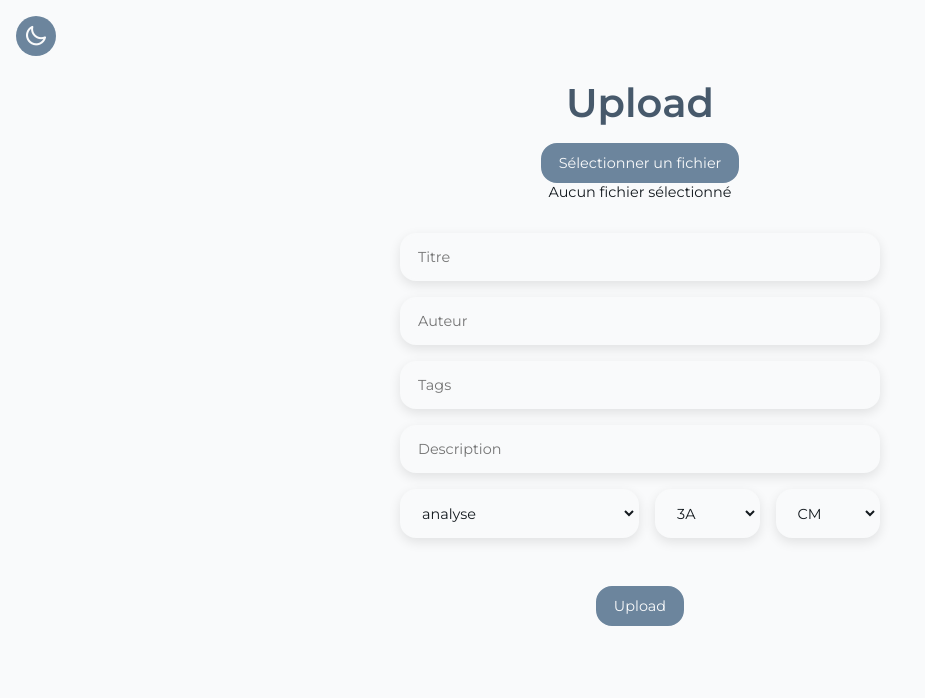
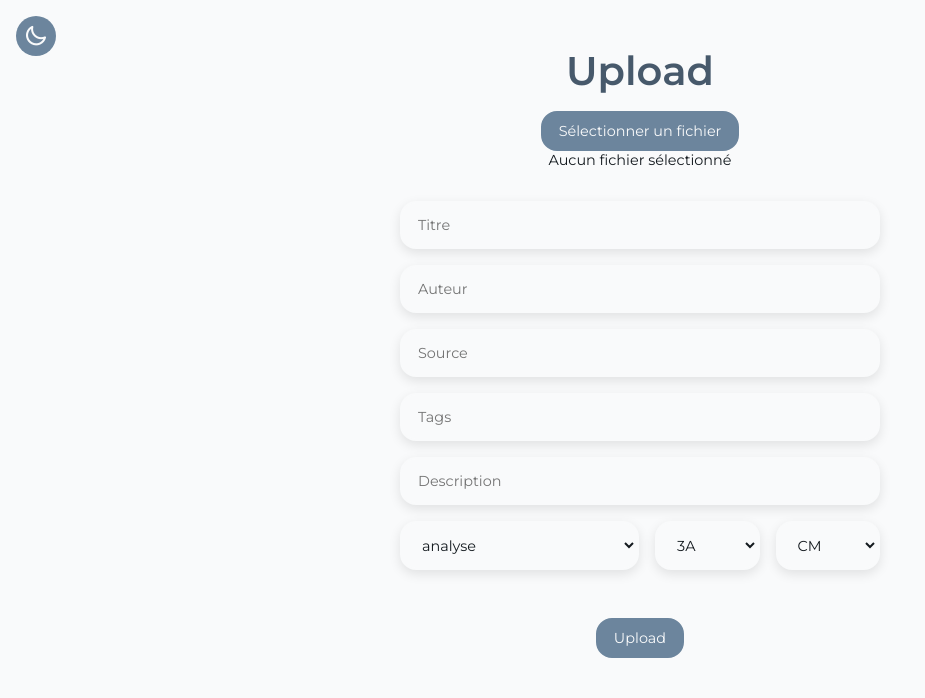
Before and after one commit to bastub/eureka, a Flask app: page /upload in a window 1280 px wide. Shown: the part 40-738 px from the top of the page, without its empty margins (0-925 px from the left). Run offline with Flask 3, Linux system fonts and the light colour scheme; the visitor is signed in with stand-in values (Sample User, id 1); tables that the repository leaves empty or names only in its code hold one stand-in row (values such as "Sample post").

Commit message:
Ajout de la date et de la source

```diff
--- a/app.py
+++ b/app.py
@@ -83,6 +83,10 @@
             titre = request.args.get('titre')
             auteur = request.args.get('auteur')
             description = request.args.get('description')
+            source = request.args.get('source')
+            annee = request.args.get('annee')
+            type_doc = request.args.get('type_doc')
+            matiere = request.args.get('matiere')
             tags = getInfos(titre, auteur, description)
             tagString = tags[0]
             tags.pop(0)
@@ -97,7 +101,7 @@
                 for j in range(0, len(mat[i])):
                     dict.update(mat[i][j])
 
-            return render_template("modification.html", matiere = 'analyse', type = 'TD', annee = 5, titre = titre, auteur = auteur, description = description, tags = tagString, loggedin = loggedin(), listeMatieres=dict, theme = cookie)
+            return render_template("modification.html", matiere = matiere, type = type_doc, annee = annee, titre = titre, auteur = auteur, description = description, tags = tagString, source = source, loggedin = loggedin(), listeMatieres=dict, theme = cookie)
 
     return redirect(url_for('login'))
 
@@ -115,8 +119,9 @@
             annee = request.form['annee']
             type_doc = request.form['type_doc']
             matiere = request.form['matiere']
+            source = request.form['newSource']
 
-            modifiePDF(titre, auteur, description, newTitre, newAuteur, newDescription, newTags, annee, type_doc, matiere)
+            modifiePDF(titre, auteur, description, newTitre, newAuteur, newDescription, newTags, annee, type_doc, matiere, source)
 
             return redirect(url_for('recherche'))
 
@@ -180,14 +185,14 @@
     if ('loggedin' in session):
         if session['loggedin']:
             file = request.files['file']
-            auteur, tags, description, titre = request.form['auteur'], request.form['tags'], request.form['description'], request.form['titre']
+            auteur, tags, description, titre, source = request.form['auteur'], request.form['tags'], request.form['description'], request.form['titre'], request.form['source']
 
             if titre is not None and titre != "":
                 file.filename = titre + ".pdf"
 
             annee, type_doc, matiere = request.form['annee'], request.form['type_doc'], request.form['matiere']
 
-            res = uploadDB(file, auteur, tags, description, annee, type_doc, matiere)
+            res = uploadDB(file, auteur, tags, description, annee, type_doc, matiere, source)
 
             mat = []
             for i in range(3, 6):
--- a/templates/modification.html
+++ b/templates/modification.html
@@ -6,10 +6,11 @@
 
 <div class="container container_modification" id="container-modification">
     <div class="container_title">Modification : {{ titre }}</div>
-    <form class="upload_form" action="{{ url_for('modificationPost', titre = titre, auteur = auteur, description = description) }}" method="POST" enctype="multipart/form-data">
+    <form class="upload_form" action="{{ url_for('modificationPost', titre = titre, auteur = auteur, description = description, source = source, annee = annee, type = type) }}" method="POST" enctype="multipart/form-data">
         <div id="champs">
             <input type="text" name="newTitre" value="{{ titre }}" placeholder="Titre" class="champ" required>
             <input type="text" name="newAuteur" value="{{ auteur }}" placeholder="Auteur" class="champ" required>
+            <input type="text" name="newSource" value="{{ source }}" placeholder="Source" class="champ" required>
             <input type="text" name="newTags" value="{{ tags }}" placeholder="Tags" class="champ" required>
             <input type="text-area" value="{{ description }}" name="newDescription" placeholder="Description" class="champ" required>
             <div id="selections">
--- a/templates/upload.html
+++ b/templates/upload.html
@@ -19,6 +19,7 @@
         <div id="champs">
             <input type="text" name="titre" placeholder="Titre" class="champ" required>
             <input type="text" name="auteur" placeholder="Auteur" class="champ" required>
+            <input type="text" name="source" placeholder="Source" class="champ" required>
             <input type="text" name="tags" placeholder="Tags" class="champ" required>
             <input type="text-area" name="description" placeholder="Description" class="champ" required>
             <div id="selections">
```
Also changed, not shown: recherchePDF.py (+19 -9 lines), templates/menu.html (+5 -4 lines).
